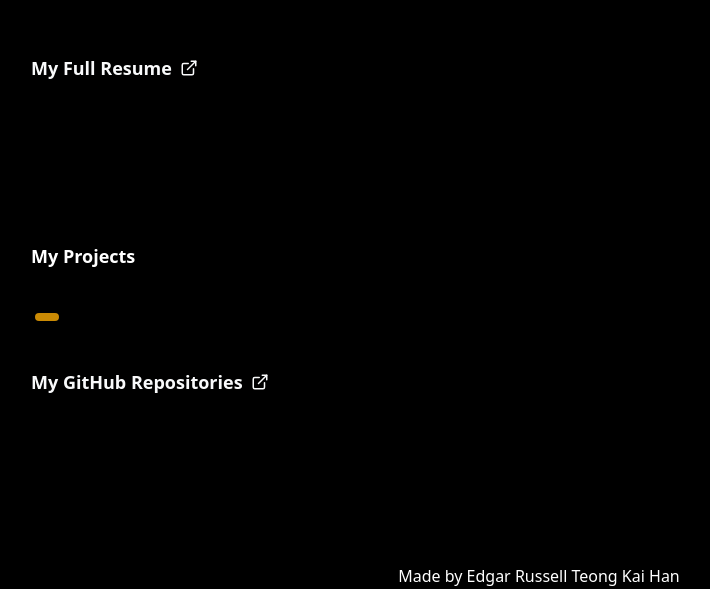
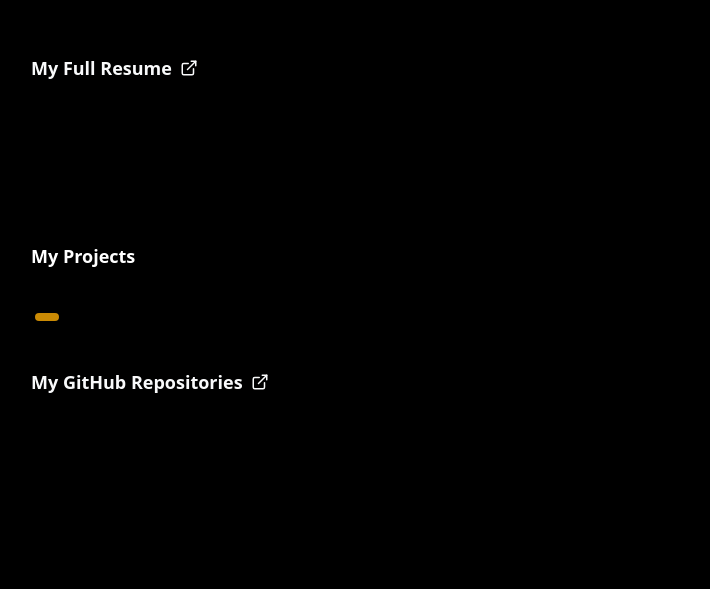
Before and after one commit to safarinexus/edgar-teong, a React (Vite) app: page / in a window 1280 px wide. Shown: the part 2769-3358 px from the top of the page, without its empty margins (101-811 px from the left). After the commit the page ends 3331 px from the top, so only its background shows below. Built offline with nearby package versions, Linux system fonts and the light colour scheme.

Commit message:
componentised contact bar

```diff
--- a/src/App.tsx
+++ b/src/App.tsx
@@ -13,7 +13,6 @@ import About from './components/About'
 import Landing from "./components/Landing"
 import Work from "./components/Work"
 import Projects from "./components/Projects"
-import Footer from "./components/Footer"
 import Error from "./components/Error"
 
 interface Dimension {
@@ -87,7 +86,6 @@ const App = ({ error }: Props) => {
             >
               <Projects />
             </div>
-            <Footer />
           </>
         )
       }
--- a/src/components/Footer.tsx
+++ /dev/null
@@ -1,10 +0,0 @@
-const Footer = () => {
-    return (
-        <div className="flex flex-col items-center">
-            <hr aria-orientation="horizontal"/>
-            <p>Made by Edgar Russell Teong Kai Han</p>
-        </div>
-    )
-}
-
-export default Footer
```
